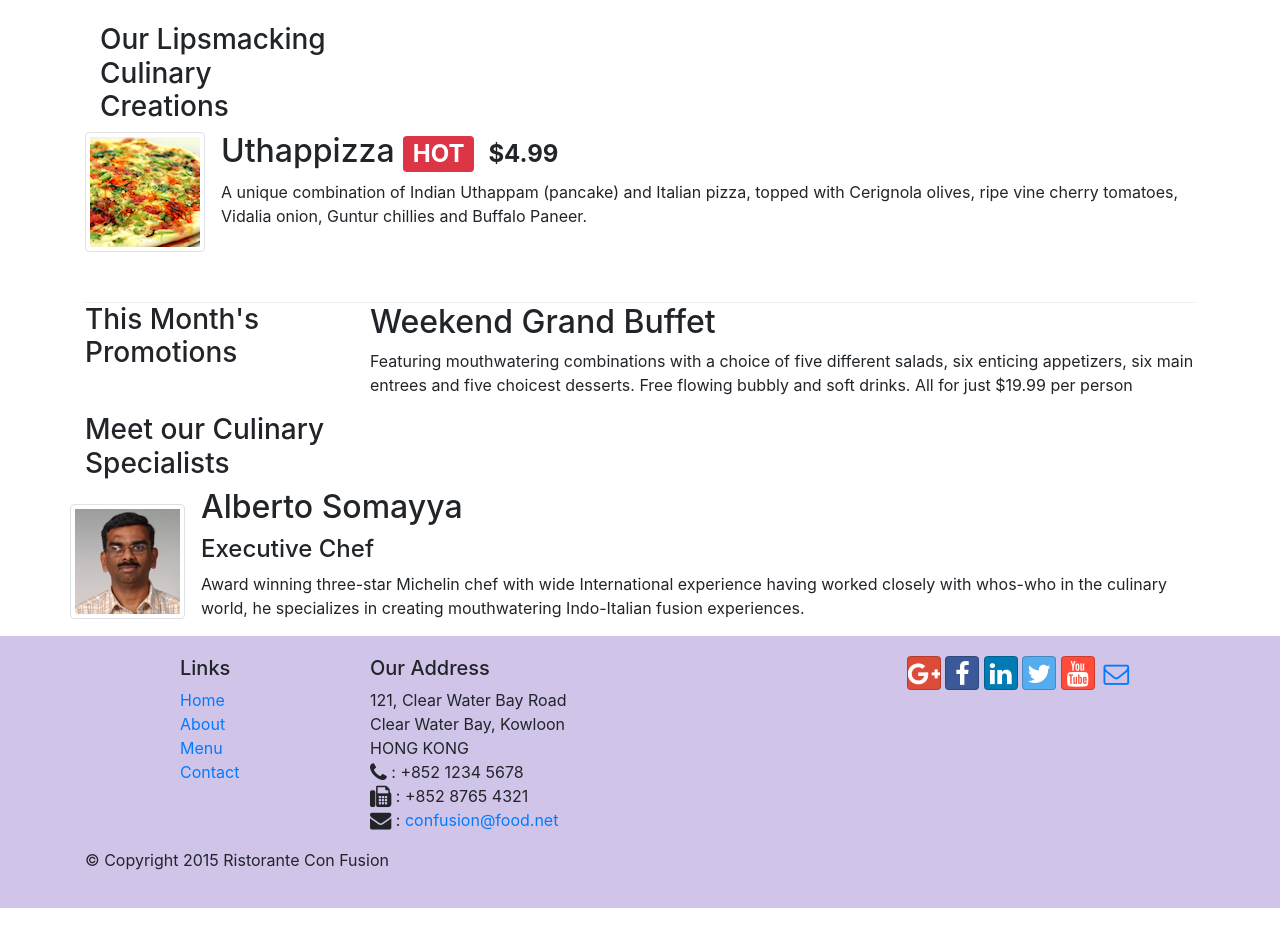
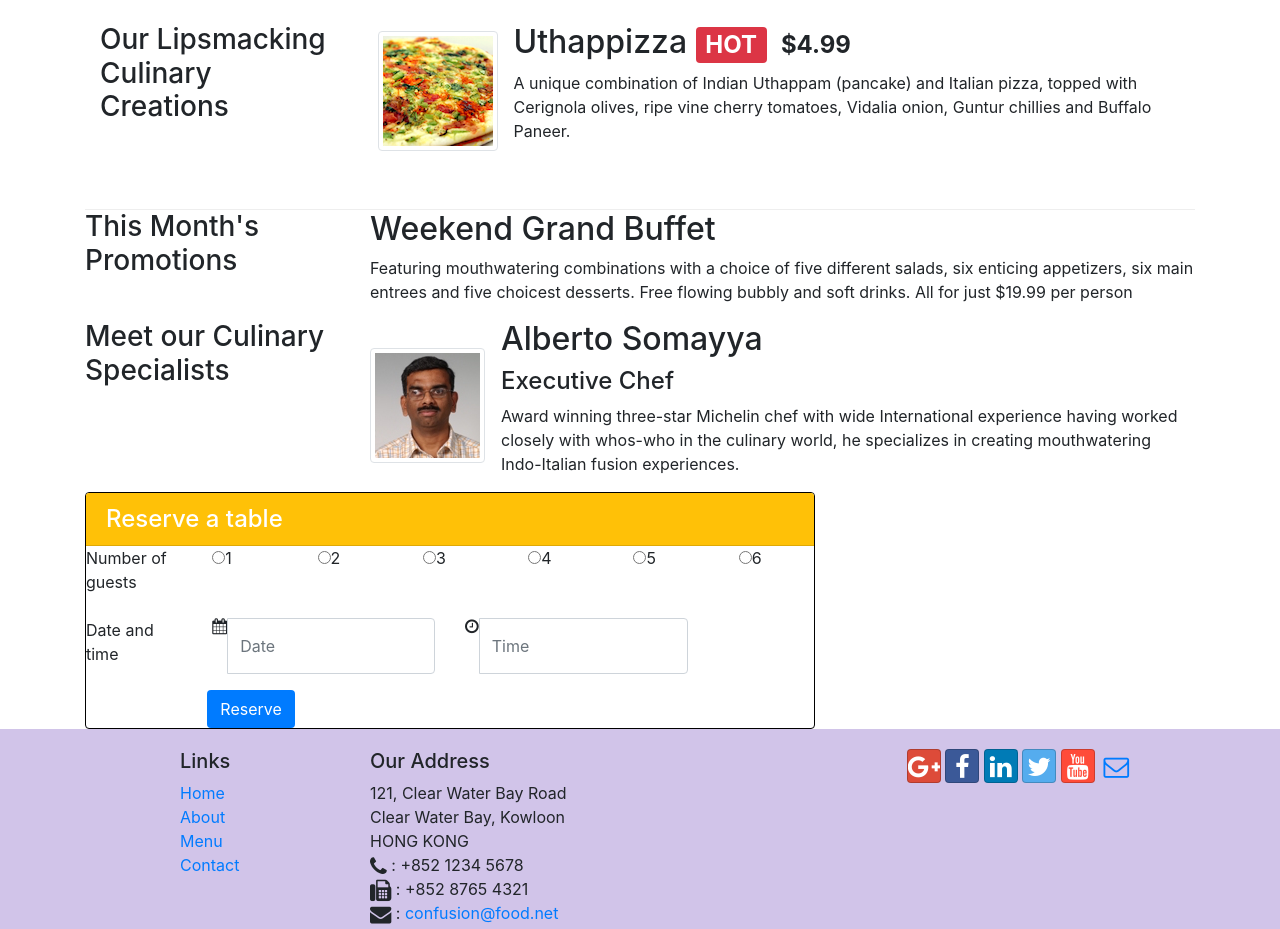
Before and after one commit to JamesAntonThompson/fsw-m1-w3-exercises, a website: page index.html in a window 1280 px wide. Shown: the part 360-1289 px from the top of the page. Before the commit the page ends 1268 px from the top, so only its background shows below. Drawn offline with nearby package versions, Linux system fonts and the light colour scheme.

Commit message:
assignment task 1 done (basic)

```diff
--- a/index.html
+++ b/index.html
@@ -57,7 +57,7 @@
                 <!-- the push-md-9 pushes the content right by 9 columns for medium or larger devices -->
                 <h3>Our Lipsmacking Culinary Creations</h3>
             </div>
-            <div class="media">
+            <div class="col media">
                 <img class="d-flex mr-3 img-thumbnail align-self-center"
                      src="img/uthappizza.png" alt="Uthappizza">
                 <div class="media-body">
@@ -83,17 +83,62 @@
             <div class="col-sm-4 col-md-3 flex-last">
                 <h3>Meet our Culinary Specialists</h3>
             </div>
-            <div class="media">
+            <div class="col media">
                 <img class="d-flex mr-3 img-thumbnail align-self-center"
                      src="img/alberto.png" alt="Alberto Somayya">
                 <div class="media-body">
                     <h2 class="mt-0">Alberto Somayya</h2>
                     <h4>Executive Chef</h4>
-                    <p class="hidden-xs-down">Award winning three-star Michelin chef with wide International experience having worked closely with           whos-who in the culinary world, he specializes in creating mouthwatering Indo-Italian fusion experiences.
-                     </p>
+                    <p class="hidden-xs-down">Award winning three-star Michelin chef with wide International experience having worked closely with whos-who in the culinary world, he specializes in creating mouthwatering Indo-Italian fusion experiences.</p>
                 </div>
             </div>
         </div>
+
+        <div class="row">
+            <div class="col col-sm-8 push-sm-2">
+                <div class="card" style="border: solid 1px black;">     <!-- styling can be removed at the end -->
+                    <h4 class="card-header bg-warning text-white">Reserve a table</h4>
+                    <div class="card-block">
+                        <form>
+                            <div class="form-group row">
+                                <label class="col-12 col-sm-2">Number of guests</label>
+                                <label class="radio-inline col">
+                                    <input type="radio" name="optradio">1
+                                </label>
+                                <label class="radio-inline col">
+                                    <input type="radio" name="optradio">2
+                                </label>
+                                <label class="radio-inline col">
+                                    <input type="radio" name="optradio">3
+                                </label>
+                                <label class="radio-inline col">
+                                    <input type="radio" name="optradio">4
+                                </label>
+                                <label class="radio-inline col">
+                                    <input type="radio" name="optradio">5
+                                </label>
+                                <label class="radio-inline col">
+                                    <input type="radio" name="optradio">6
+                                </label>
+                            </div>
+                            <div class="form-group row">
+                                <label class="col-12 col-sm-2">Date and time</label>
+                                <div class="input-group col-12 col-sm-4">
+                                    <div class="input-group-addon fa fa-calendar"></div>
+                                    <input type="text" class="form-control" id="inlineFormInputGroup" placeholder="Date">
+                                </div>
+                                <div class="input-group col-12 col-sm-4">
+                                    <div class="input-group-addon fa fa-clock-o"></div>
+                                    <input type="text" class="form-control" id="inlineFormInputGroup" placeholder="Time">
+                                </div>
+                            </div>
+                            <button class="btn btn-default bg-primary text-white offset-2">Reserve</button>
+                        </form>
+                    </div> <!-- end card-block -->
+                </div>
+            </div>
+        </div> <!-- end row -->
+
     </div> <!-- end container -->
 
     <footer class="footer">
```
